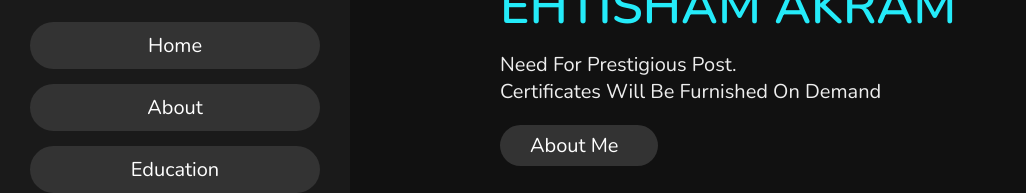
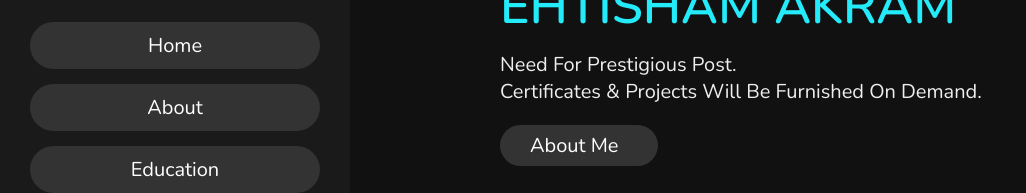
Before and after one commit to SH4M15/MEA.PORTFOLIO, a plain HTML site: page index.html in a window 1280 px wide. Shown: the part 383-576 px from the top of the page, without its empty margins (0-1026 px from the left). Drawn offline with nearby package versions, Linux system fonts and the light colour scheme; some icons are missing.

Commit message:
Update index.html

```diff
--- a/index.html
+++ b/index.html
@@ -46,7 +46,7 @@
 
     <h3>HI THERE !</h3>
     <h1>I'M <span>MUHAMMAD EHTISHAM AKRAM</span></h1>
-    <p>need for prestigious post.<br>certificates will be furnished on demand</p>
+    <p>need for prestigious post.<br>certificates & projects will be furnished on demand.</p>
     <a href="#about"><button class="btn">about me <i class="fas fa-user"></i></button></a>
 
 </section>
```
